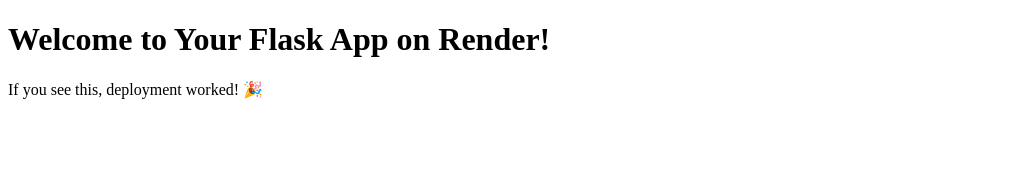
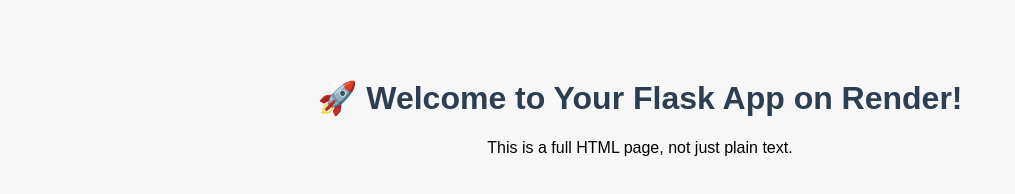
Before and after one commit to sivapothabathuni/flask_public_app-1-, a plain HTML site: page index.html in a window 1280 px wide. Shown: the whole page, without its empty margins (0-1015 px from the left). Drawn offline with Linux system fonts and the light colour scheme.

Commit message:
Add files via upload

```diff
--- a/index.html
+++ b/index.html
@@ -1,10 +1,22 @@
+
 <!DOCTYPE html>
 <html>
 <head>
-  <title>Welcome</title>
+    <title>Welcome Page</title>
+    <style>
+        body {
+            font-family: sans-serif;
+            text-align: center;
+            background: #f7f7f7;
+            padding-top: 50px;
+        }
+        h1 {
+            color: #2c3e50;
+        }
+    </style>
 </head>
 <body>
-  <h1>Welcome to Your Flask App on Render!</h1>
-  <p>If you see this, deployment worked! 🎉</p>
+    <h1>🚀 Welcome to Your Flask App on Render!</h1>
+    <p>This is a full HTML page, not just plain text.</p>
 </body>
 </html>
```
